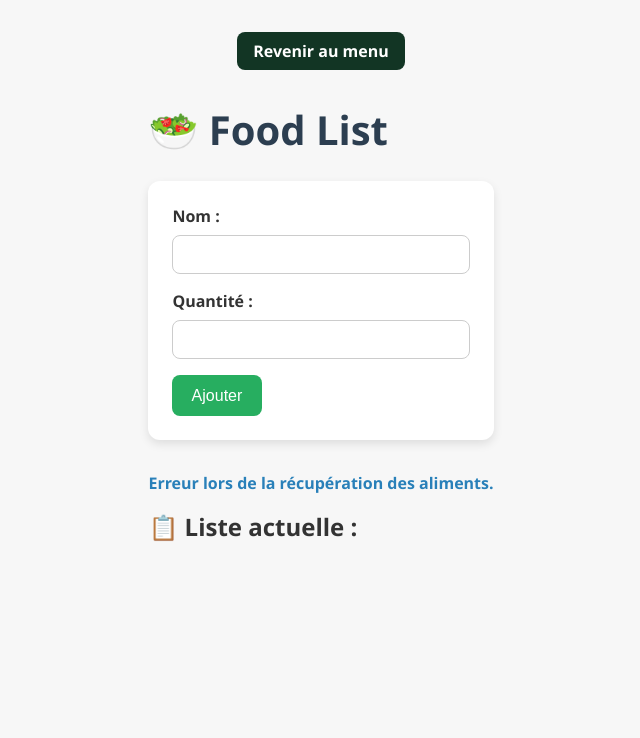
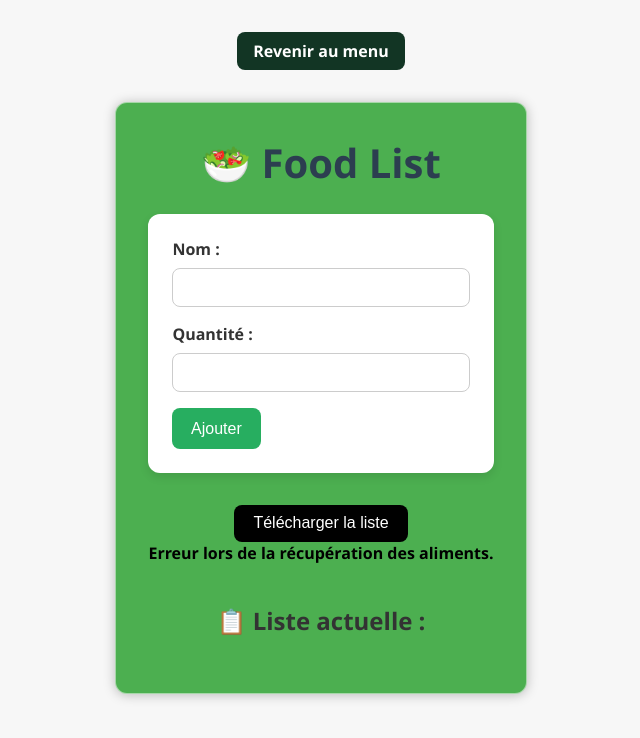
Before and after one commit to MaximeCloarec/myHub, a website: page apps/foodList/public/index.html in a window 1280 px wide. Shown: the whole page, without its empty margins (319-959 px from the left). Drawn offline with nearby package versions, Linux system fonts and the light colour scheme; no server answers.

Commit message:
Ajout téléchargement liste

```diff
--- a/apps/foodList/public/index.html
+++ b/apps/foodList/public/index.html
@@ -58,7 +58,7 @@
 
                     <button id="submitForm" type="submit">Ajouter</button>
                 </form>
-
+                <button id="listDownload">Télécharger la liste</button>
                 <div id="result" class="message"></div>
 
                 <h2>📋 Liste actuelle :</h2>
--- a/apps/foodList/public/script.js
+++ b/apps/foodList/public/script.js
@@ -1,6 +1,7 @@
 const form = document.getElementById("foodForm");
 const resultDiv = document.getElementById("result");
 const foodListDiv = document.getElementById("foodLists");
+const downloadButton = document.getElementById("listDownload");
 
 form.addEventListener("submit", async (event) => {
     event.preventDefault();
@@ -35,6 +36,32 @@ form.addEventListener("submit", async (event) => {
         }
     } catch (err) {
         resultDiv.textContent = "Erreur réseau ou serveur.";
+    }
+});
+
+downloadButton.addEventListener("click", () => {
+    const contenu = [];
+    // Vérifie si la liste est vide
+    if (foodListDiv.children.length === 0) {
+        resultDiv.textContent = "La liste est vide.";
+        return;
+    }
+    // Récupère les aliments de la liste
+    if (confirm("Êtes-vous sûr de vouloir télécharger la liste ?")) {
+        for (const item of foodListDiv.children) {
+            const food = item.querySelector("span").textContent;
+            contenu.push(`${food}`);
+        }
+
+        // Crée un blob avec le contenu
+        const blob = new Blob([contenu.join("\n")], { type: "text/plain" });
+        // Crée un lien pour télécharger le fichier
+        const url = URL.createObjectURL(blob);
+        const a = document.createElement("a");
+        a.href = url;
+        a.download = "Ma_liste.txt";
+        a.click();
+        URL.revokeObjectURL(url); // Nettoyage
     }
 });
 
--- a/apps/foodList/public/style.css
+++ b/apps/foodList/public/style.css
@@ -14,12 +14,32 @@ body {
     flex-direction: column;
     align-items: center;
 }
+/* CONTAINER */
+.container {
+    width: 100%;
+    max-width: 800px;
+    background: #ffffff;
+    padding: 2rem;
+    border-radius: 12px;
+    backdrop-filter: blur(50px);
+    background-color: #4caf50;
+    box-shadow: 0 1px 12px rgba(0, 0, 0, 0.25);
+    border: 1px solid rgba(255, 255, 255, 0.5);
+    margin-bottom: 2rem;
+    display: flex;
+    flex-direction: column;
+    align-items: center;
+}
 
 /* TITLE */
 h1 {
     font-size: 2.5rem;
     margin-bottom: 1.5rem;
     color: #2c3e50;
+}
+
+h2 {
+    padding: 1.5rem;
 }
 
 /* NAVIGATION */
@@ -86,7 +106,7 @@ button[type="submit"]:hover {
 #result {
     margin-bottom: 1rem;
     font-weight: bold;
-    color: #2980b9;
+    color: #000000;
 }
 
 /* FOOD LIST DISPLAY */
@@ -124,3 +144,15 @@ button[type="submit"]:hover {
 .food-item button:hover {
     background: #c0392b;
 }
+
+/* DOWNLOAD BUTTON */
+#listDownload {
+    background: #000000;
+    color: white;
+    padding: 0.6rem 1.2rem;
+    border: none;
+    border-radius: 8px;
+    font-size: 1rem;
+    cursor: pointer;
+    transition: background 0.3s ease;
+}
```
Also changed, not shown: 1 other file.
